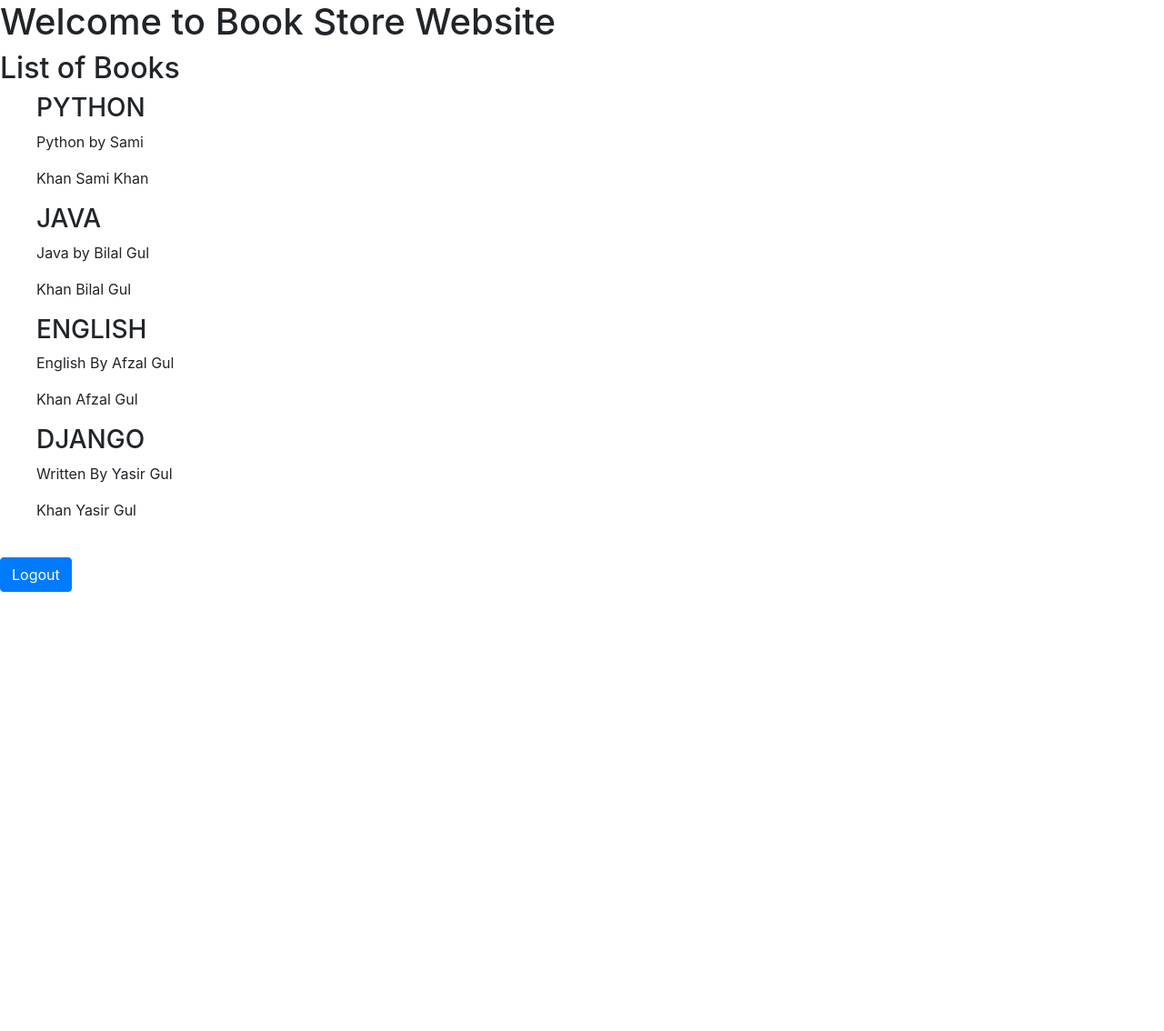
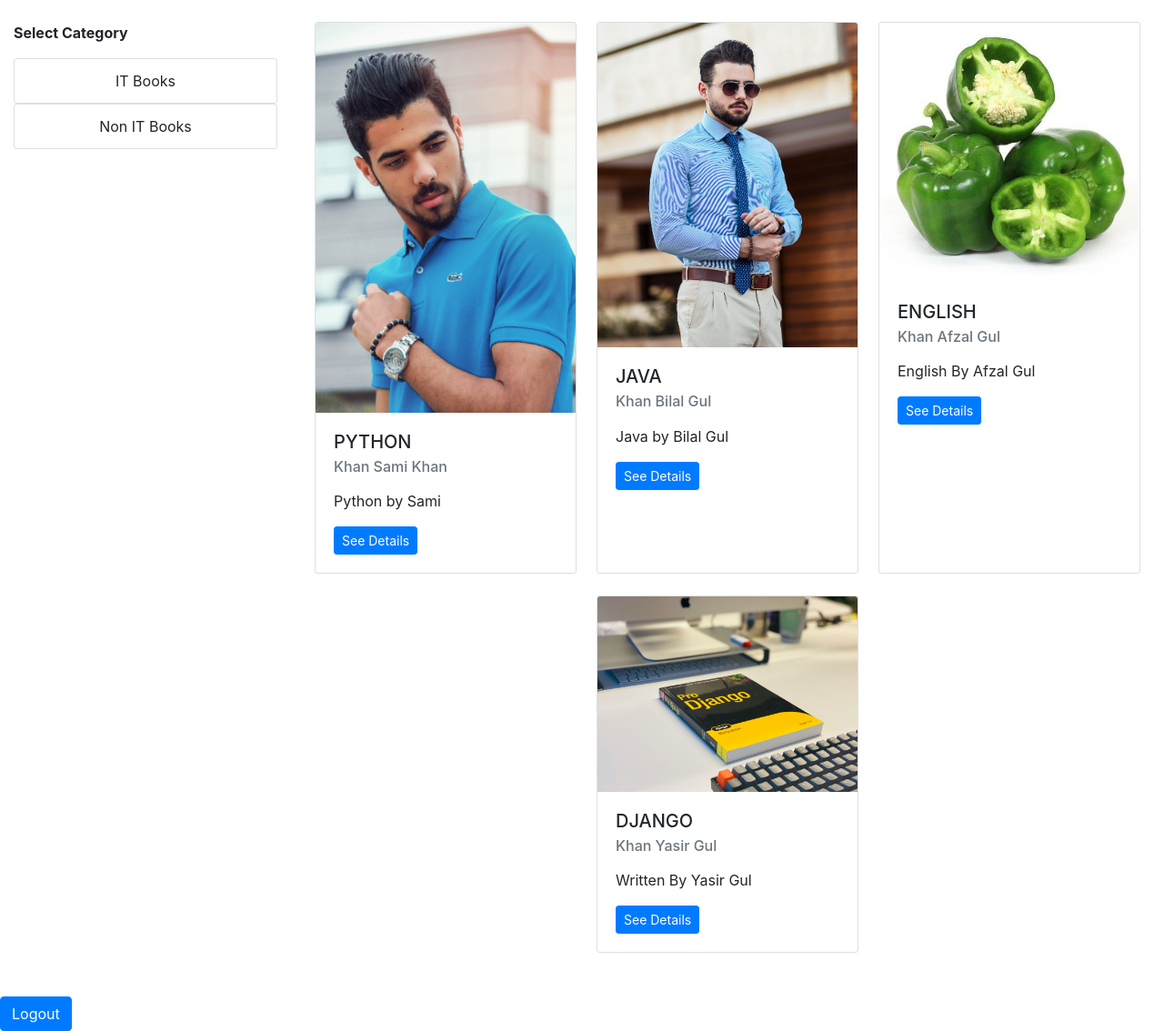
Before and after one commit to HammadKhanProg/BookStore, a Django app: page /home/ in a window 1280 px wide. Shown: the whole page at 91% size. Before the commit the page ends 651 px from the top, so only its background shows below. Run offline with Django 4.2, Linux system fonts and the light colour scheme; a user stored in the database is signed in; data comes from the database, SQL or seed files in the repository; both versions use the stored data as it was after the commit.

Commit message:
Added categories

```diff
--- a/Book/Book/settings.py
+++ b/Book/Book/settings.py
@@ -123,3 +123,6 @@ STATIC_URL = 'static/'
 # https://docs.djangoproject.com/en/4.2/ref/settings/#default-auto-field
 
 DEFAULT_AUTO_FIELD = 'django.db.models.BigAutoField'
+
+MEDIA_URL="/ABCD/"
+MEDIA_ROOT=BASE_DIR
--- a/Book/Book/urls.py
+++ b/Book/Book/urls.py
@@ -17,11 +17,14 @@ Including another URLconf
 from django.contrib import admin
 from django.urls import path
 from store import views
+from . import settings
+from django.conf.urls.static import static
+
 
 urlpatterns = [
     path('admin/', admin.site.urls),
+    path('home/',views.home,name="home"),
+    path('signin/',views.signin,name="signin"),
     path('',views.signup,name="signup"),
-    path('signin/',views.signin,name="signin"),
-    path('home/',views.home,name="home"),
     path('logout/',views.logoutpage,name="logout"),
-]
+]+  static(settings.MEDIA_URL, document_root=settings.MEDIA_ROOT)
--- a/Book/store/models.py
+++ b/Book/store/models.py
@@ -5,5 +5,6 @@ from .category import Category
 class Book (models.Model):
     Title=models.CharField(max_length=100)
     Content=models.TextField()
+    image=models.ImageField(upload_to="uploads/books",default=1)
     Author=models.CharField(max_length=100)
     category=models.ForeignKey(Category,on_delete=models.CASCADE,default=1)
--- a/Book/store/views.py
+++ b/Book/store/views.py
@@ -4,16 +4,24 @@ from django.contrib.auth.models import User
 from django.contrib.auth import authenticate,login,logout
 from django.contrib.auth.decorators import login_required
 from store.models import Book
+from store.models import Category
 
 @login_required(login_url="signin")
 def home(request):
     data={}
-    storedata=Book.objects.all()
+    storedata=None
+    categorydata=Category.objects.all()
+
+    storedataid=request.GET.get('category')
+    if storedataid:
+        storedata=Book.objects.filter(category=storedataid)
+    else:
+        storedata=Book.objects.all()
     data={
-        "storedata":storedata
+        "storedata":storedata,
+        "categorydata":categorydata,
     }
     return render(request,"home.html",data)
-
 def signup (request):
     try:
         if request.method=="POST":
--- a/Book/templates/home.html
+++ b/Book/templates/home.html
@@ -11,16 +11,39 @@
     <title>Home Page</title>
   </head>
   <body>
-    <h1>Welcome to Book Store Website</h1>
-    <h2>List of Books</h2>
-    <ul>
-        {% for n in storedata %}
-          <h3>{{n.Title | upper}}</h1>
-          <p>{{n.Content | safe}}</p>
-          <p>{{n.Author | title}}</p>
-        {% endfor %}
-    </ul>
-    <br>
+    <div class="container-fluid">
+      <div class="row">
+
+        <!-- For Category -->
+        <div class="col-lg-3 mx-auto mt-4">
+          <p><b>Select Category</b></p>
+          {% for cat in categorydata %}
+          <div class="list-group">
+            <a href="?category={{cat.id}}" class="list-group-item btn">{{cat.name}}</a>
+          </div>
+          {% endfor %}
+
+        </div>
+
+
+        <!-- For Books -->
+        <div class="row mx-auto col-lg-9">
+          {% for n in storedata %}
+          <div class="card mx-auto mt-4" style="width:18rem;">
+            <img src={{n.image.url}} class="card-img-top" alt="...">
+            <div class="card-body">
+              <h5 class="card-title">{{n.Title | upper}}</h5>
+              <h6 class="card-subtitle mb-2 text-muted "><p>{{n.Author | title}}</p></h6>
+              <p class="card-text">{{n.Content | safe}}</p>
+              <a href="{% url 'logout' %}" class="btn btn-primary btn-sm">See Details</a>
+            </div>
+          </div>
+          {% endfor %}
+      </div>
+
+      </div>
+    </div>
+    <br> <br>
     <a href="{% url 'logout' %}" class="btn btn-primary">Logout</a>
 
     <!-- Optional JavaScript -->
```
Also changed, not shown: Book/db.sqlite3, Book/store/migrations/0004_book_image.py (added), Book/uploads/books/10000069-2_28-fresho-capsicum-green.jpg (added), Book/uploads/books/faisal-BI465ksrlWs-unsplash.jpg (added), Book/uploads/books/mohamad-khosravi-4fkUAduhoSY-unsplash.jpg (added), Book/uploads/books/pexels-salah-amrani-1232459.jpg (added).
